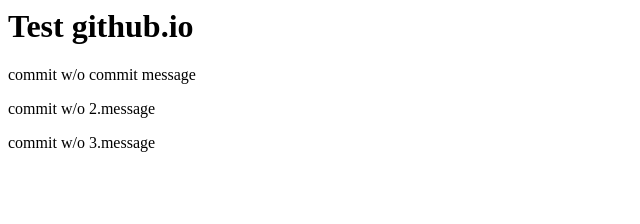
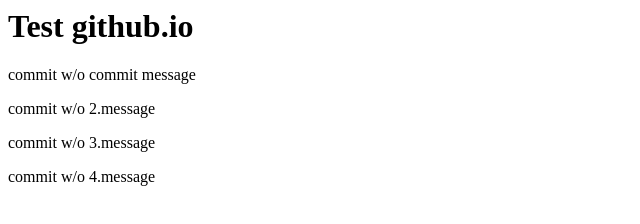
Before and after one commit to pioneer2k7/pioneer2k7.github.io, a plain HTML site: page index.html in a window 1280 px wide. Shown: the whole page, without its empty margins (0-640 px from the left). Drawn offline with Linux system fonts and the light colour scheme.

Commit message:
test rasp

```diff
--- a/index.html
+++ b/index.html
@@ -2,3 +2,4 @@
 <p> commit w/o commit message</p>
 <p> commit w/o 2.message </p>
 <p> commit w/o 3.message </p>
+<p> commit w/o 4.message </p>
```
